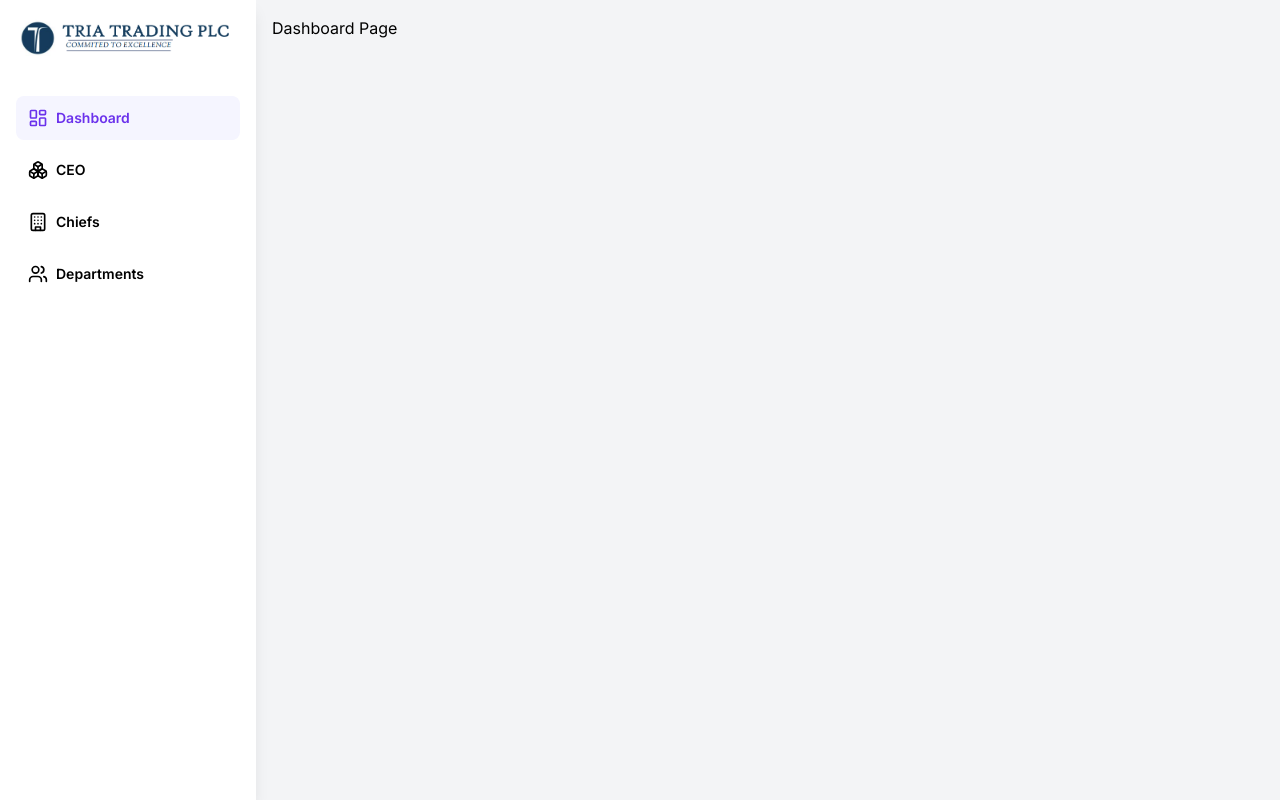
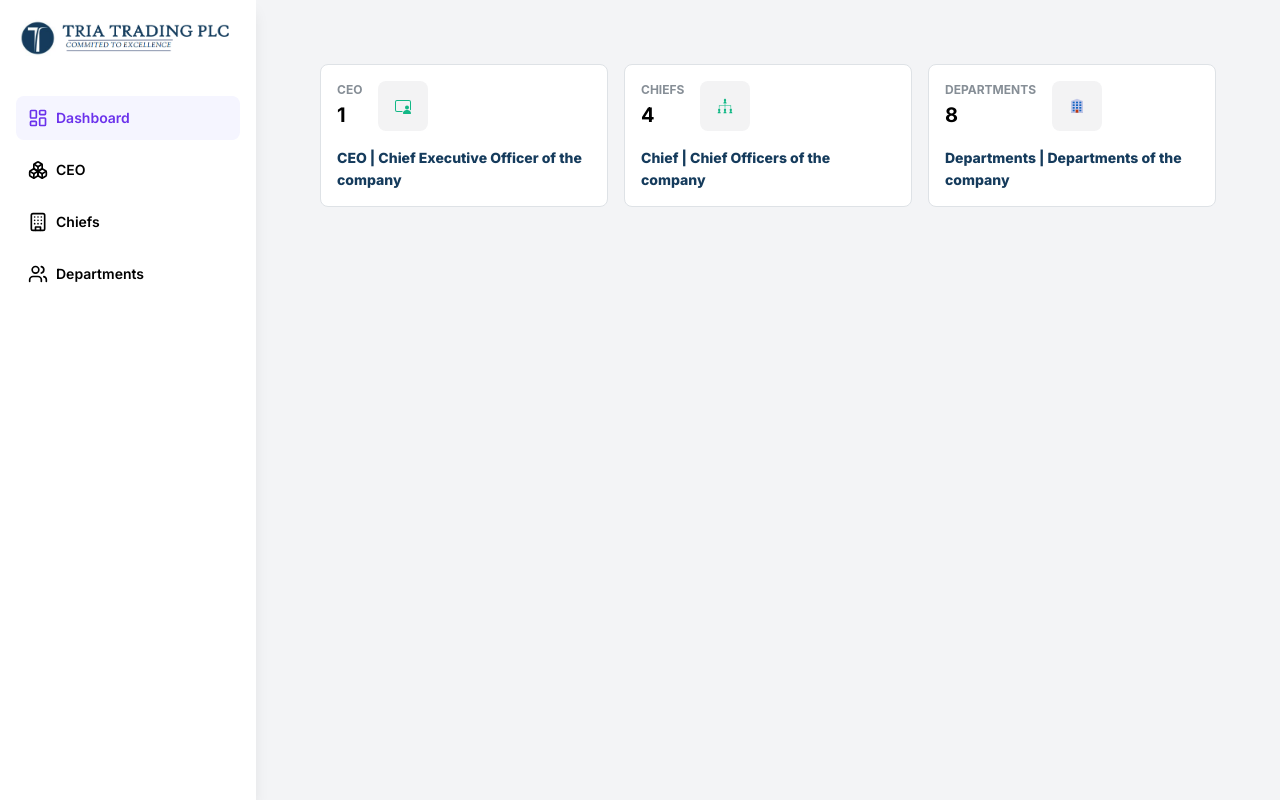
Before and after one commit to Getachew-Muhabaw-Mesfin/Frontend, a Next.js app: page / in a window 1280 px wide. Built offline with nearby package versions, Linux system fonts and the light colour scheme.

Commit message:
Working on Dashboard

```diff
--- /dev/null
+++ b/postcss.config.cjs
@@ -0,0 +1,14 @@
+module.exports = {
+  plugins: {
+    "postcss-preset-mantine": {},
+    "postcss-simple-vars": {
+      variables: {
+        "mantine-breakpoint-xs": "36em",
+        "mantine-breakpoint-sm": "48em",
+        "mantine-breakpoint-md": "62em",
+        "mantine-breakpoint-lg": "75em",
+        "mantine-breakpoint-xl": "88em",
+      },
+    },
+  },
+};
--- a/src/app/layout.tsx
+++ b/src/app/layout.tsx
@@ -2,12 +2,14 @@ import type { Metadata } from "next";
 import { Inter } from "next/font/google";
 import "./globals.css";
 import Sidebar from "@/components/sidebar";
+import "@mantine/core/styles.css";
+import { ColorSchemeScript, MantineProvider } from "@mantine/core";
 
 const inter = Inter({ subsets: ["latin"] });
 
 export const metadata: Metadata = {
   title: "Organization Structure System",
-  description: "CEO, Chiefs, Departments, and Employees management system.",
+  description: "CEO, Chiefs, Departments",
 };
 
 export default function RootLayout({
@@ -17,11 +19,14 @@ export default function RootLayout({
 }>) {
   return (
     <html lang="en">
+      <head>
+        <ColorSchemeScript />
+      </head>
       <body className={inter.className}>
         <div className="flex h-screen w-full bg-gray-100">
           <Sidebar />
           <div className="flex flex-col w-full h-full ml-64 p-4">
-            {children}
+            <MantineProvider>{children}</MantineProvider>
           </div>
         </div>
       </body>
--- a/src/app/page.tsx
+++ b/src/app/page.tsx
@@ -1,5 +1,6 @@
+import Dashboard from "../components/Dashboard";
 const DashboardPage = () => {
-  return <div>Dashboard Page</div>;
+  return <Dashboard />;
 };
 
 export default DashboardPage;
--- /dev/null
+++ b/src/components/Dashboard/index.tsx
@@ -0,0 +1,77 @@
+import { Paper, Text, ThemeIcon, Group, SimpleGrid } from "@mantine/core";
+import { IconArrowUpRight, IconArrowDownRight } from "@tabler/icons-react";
+import classes from "../../styles/StatsGridIcons.module.css";
+import { GiOrganigram } from "react-icons/gi";
+import { BsPersonVideo3 } from "react-icons/bs";
+import { FcDepartment } from "react-icons/fc";
+
+const data = [
+  {
+    title: "CEO",
+    value: "1",
+    diff: 34,
+    desc: "CEO | Chief Executive Officer of the company",
+    icon: <BsPersonVideo3 />,
+  },
+  {
+    title: "Chiefs",
+    value: "4",
+    diff: -13,
+    desc: "Chief | Chief Officers of the company",
+    icon: <GiOrganigram />,
+  },
+  {
+    title: "Departments",
+    value: "8",
+    diff: 18,
+    desc: "Departments | Departments of the company",
+    icon: <FcDepartment />,
+  },
+];
+
+export function StatsGridIcons() {
+  const stats = data.map((stat) => {
+    return (
+      <Paper withBorder p="md" radius="md" key={stat.title}>
+        <Group justify="apart">
+          <div>
+            <Text
+              c="dimmed"
+              tt="uppercase"
+              fw={700}
+              fz="xs"
+              className={classes.label}
+            >
+              {stat.title}
+            </Text>
+            <Text fw={700} fz="xl">
+              {stat.value}
+            </Text>
+          </div>
+          <ThemeIcon
+            color="gray"
+            variant="light"
+            style={{
+              color: "var(--mantine-color-teal-6)",
+            }}
+            size={50}
+            radius="md"
+          >
+            {stat.icon}
+          </ThemeIcon>
+        </Group>
+        <Text c="#153B5C" fz="sm" mt="md" fw={800}>
+          {stat.desc}
+        </Text>
+      </Paper>
+    );
+  });
+
+  return (
+    <div className={classes.root}>
+      <SimpleGrid cols={{ base: 1, sm: 3 }}>{stats}</SimpleGrid>
+    </div>
+  );
+}
+
+export default StatsGridIcons;
--- /dev/null
+++ b/src/styles/StatsGridIcons.module.css
@@ -0,0 +1,7 @@
+.root {
+  padding: calc(var(--mantine-spacing-xl) * 1.5);
+}
+
+.label {
+  font-family: Greycliff CF, var(--mantine-font-family);
+}
```
Also changed, not shown: package.json (+21 -1 lines), 1 other file (tests, documents, lock files or other folders).
